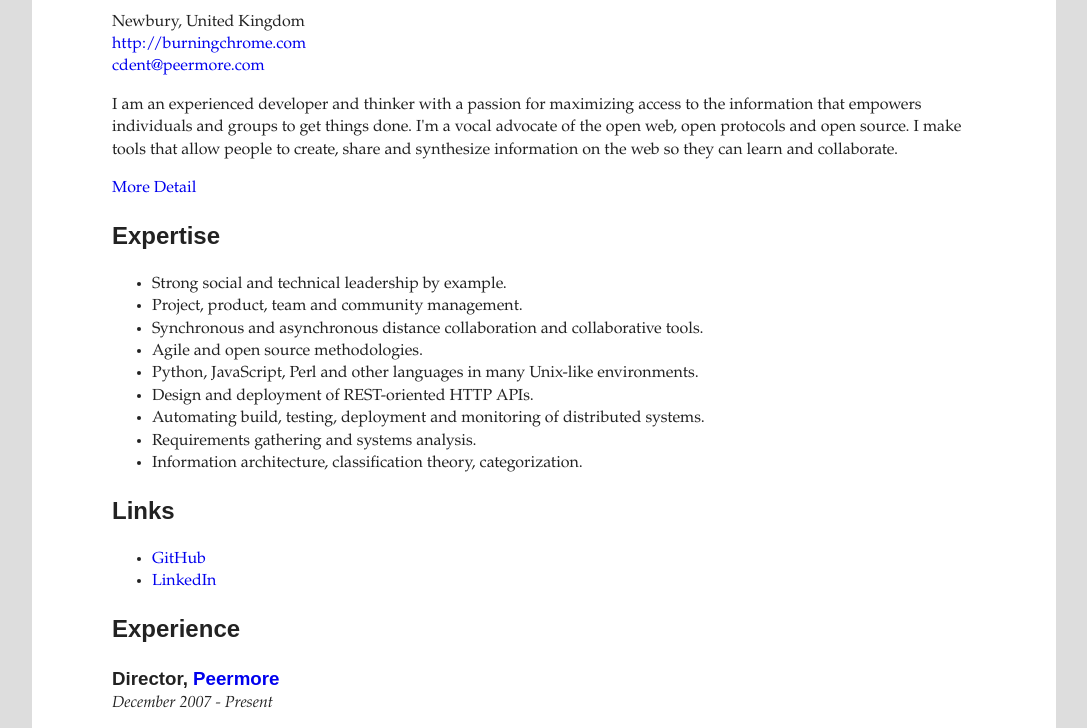
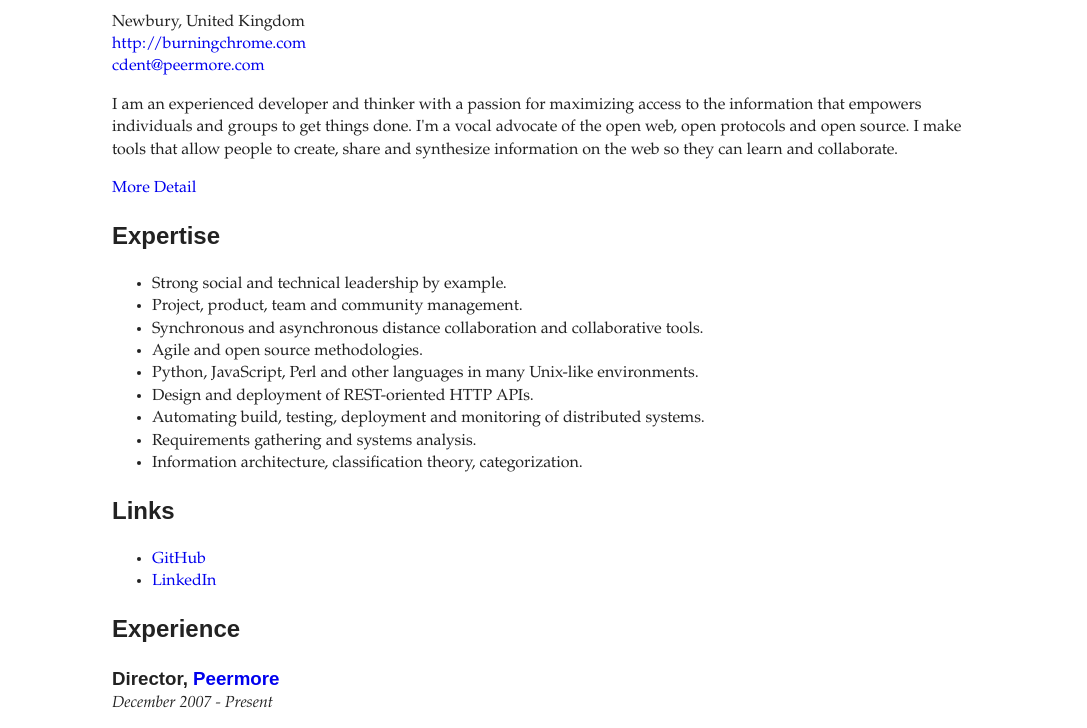
Before and after one commit to cdent/cjdr, a plain HTML site: page index.html in a window 1280 px wide. Shown: the part 109-837 px from the top of the page, without its empty margins (96-1183 px from the left). Drawn offline with nearby package versions, Linux system fonts and the light colour scheme; files that its build step writes are made by us from their sources; files whose address does not match are found by name.

Commit message:
white boundary

```diff
--- a/assets/cjdr.css
+++ b/assets/cjdr.css
@@ -6,7 +6,7 @@
 }
 
 html {
-    background-color: #dddddd;
+    /* background-color: #dddddd; */
 }
 
 a {
@@ -39,7 +39,7 @@ h3 + p {
     margin-top: 0;
 }
 
-@media all and (max-width: 750px) {
+@media all and (max-width: 900px) {
     article {
         width: 100%;
         padding-left: 1em;
```
